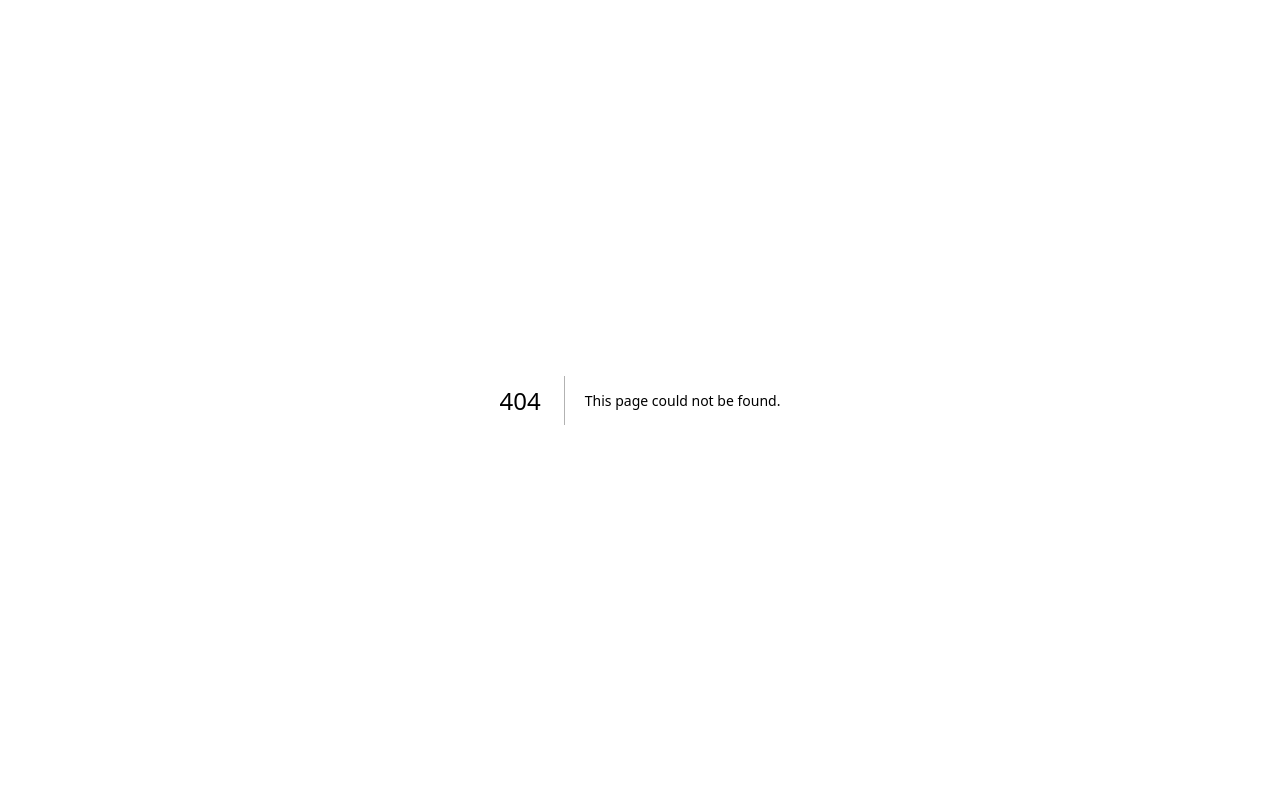
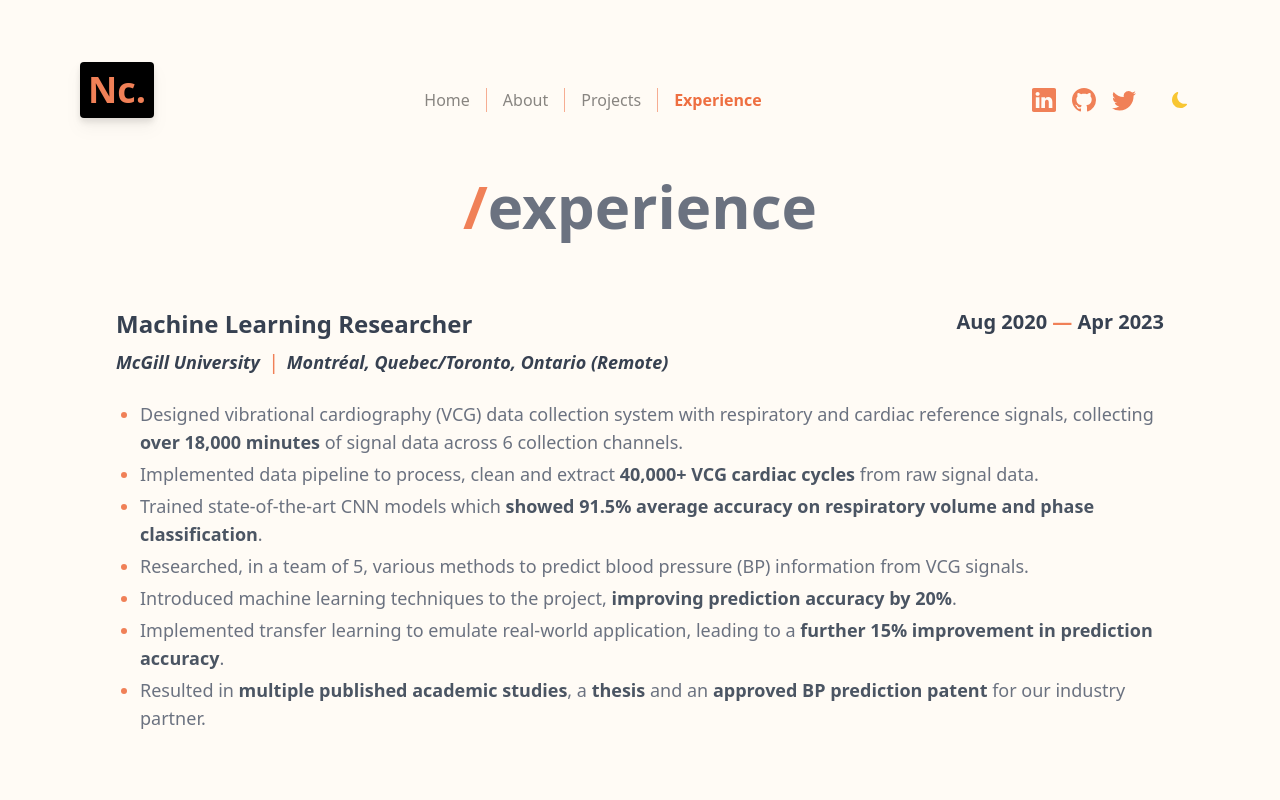
Before and after one commit to nathanclairmonte/percy-v2, a Next.js app: page /experience in a window 1280 px wide. Before the commit this address had no page. Shown: the top 800 px of the page. Built offline with nearby package versions, Linux system fonts and the light colour scheme.

Commit message:
added `/experience` page

```diff
--- a/src/components/list.js
+++ b/src/components/list.js
@@ -10,3 +10,5 @@ export { default as TechStack } from "./TechStack";
 export { default as ProjectsList } from "./ProjectsList";
 export { default as ProjectCard } from "./ProjectCard";
 export { default as PageTitle } from "./PageTitle";
+export { default as ExperienceList } from "./ExperienceList";
+export { default as ExperienceCard } from "./ExperienceCard";
--- /dev/null
+++ b/src/pages/experience.js
@@ -0,0 +1,12 @@
+import { MainLayout, PageTitle, ExperienceList } from "@/components/list";
+
+const experience = () => {
+    return (
+        <MainLayout title="Experience">
+            <PageTitle title="experience" />
+            <ExperienceList />
+        </MainLayout>
+    );
+};
+
+export default experience;
```
